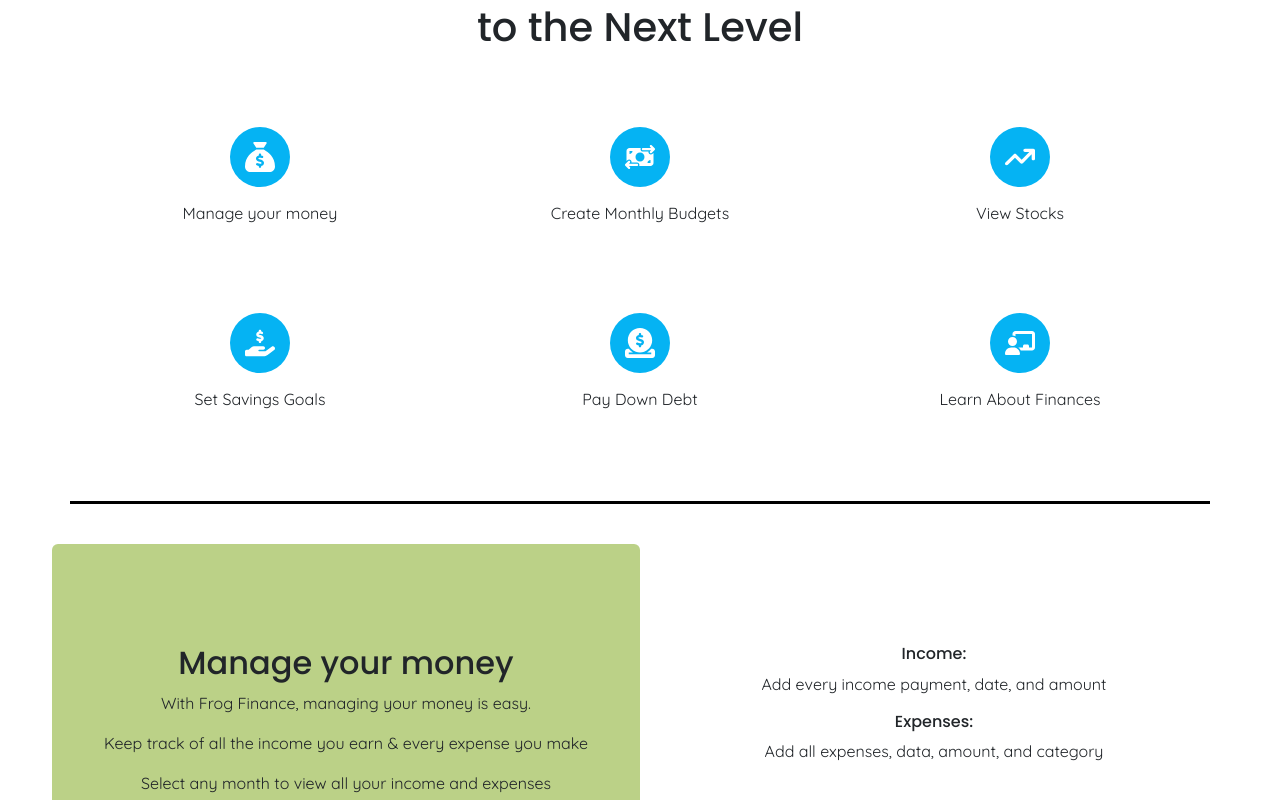
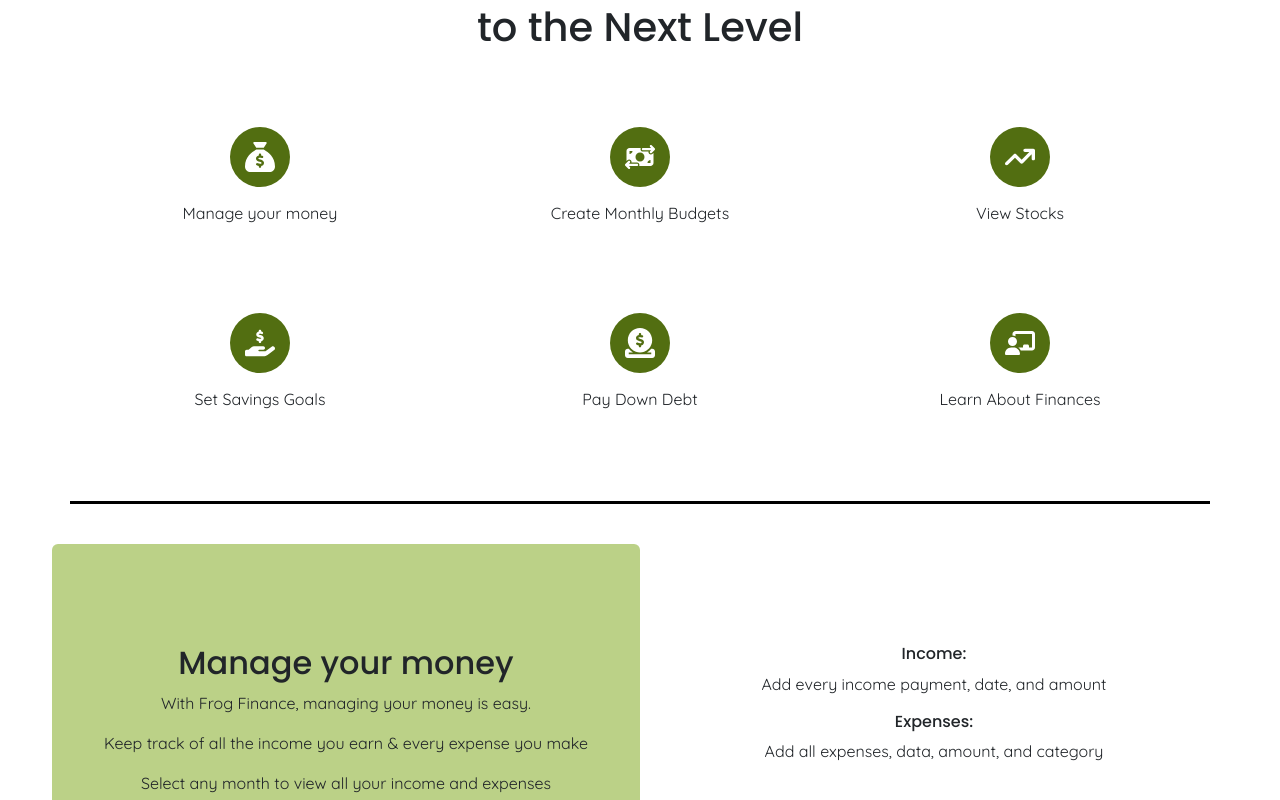
Before and after one commit to Shamayal/frog-finance, a React (Create React App) app in the folder frontend/client/: page / in a window 1280 px wide. Shown: the part 980-1780 px from the top of the page. Built offline with nearby package versions, Linux system fonts and the light colour scheme.

Commit message:
changed icon bg color

```diff
--- a/frontend/client/tailwind.config.js
+++ b/frontend/client/tailwind.config.js
@@ -40,7 +40,7 @@
           margin: "0 auto",
         },
         ".modalIcon": {
-          backgroundColor: "rgb(5, 179, 243)",
+          backgroundColor: "#526E11",
           color: "white",
           borderRadius: "100%",
           padding: "15px",
```
